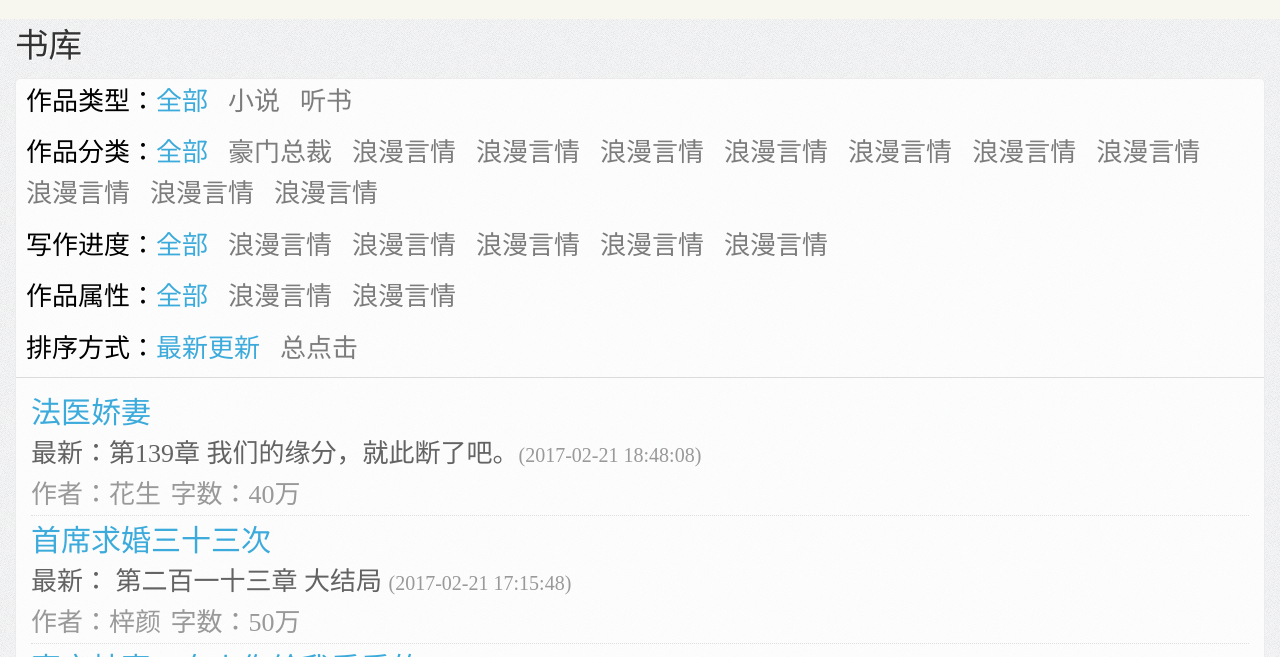
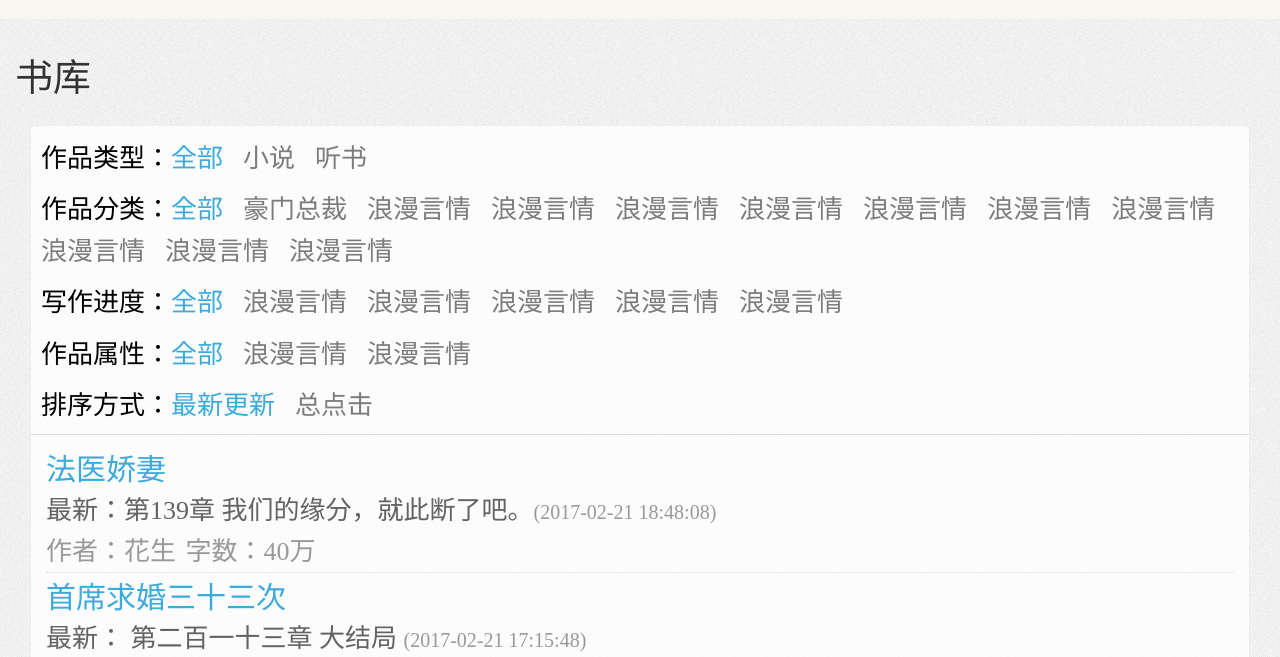
Before and after one commit to lbx-wilson/bookRead, a website: page nodeWeb/public/web/html/stacks/stacks.html in a window 1280 px wide. Shown: the part 141-798 px from the top of the page. Drawn offline with Linux system fonts and the light colour scheme.

Commit message:
代码提交保存

```diff
--- a/nodeWeb/public/web/html/stacks/stacks.css
+++ b/nodeWeb/public/web/html/stacks/stacks.css
@@ -1,15 +1,16 @@
 .container {
-    padding-top: 10px;
+    padding-top: 1rem;
     padding-bottom: 10px;
 }
 
 .container > .page-title {
     padding: 0 15px;
     margin-bottom: 15px;
-    font-size: 1.2em;
+    font-size: 0.95rem;
     font-weight: 400;
     color: #333;
     text-shadow: 1px 1px 1px #fff;
+    margin-bottom: 0.7rem;
 }
 
 .container > .container-common {
@@ -19,7 +20,7 @@
 }
 
 .container > .con-header {
-    margin: 0 15px 15px;
+    margin: 0 0.75rem 0.75rem;
     border-radius: 5px;
     background: rgba(255, 255, 255, .8);
     overflow: hidden;
@@ -28,6 +29,7 @@
 
 .book-list > .list-header {
     padding: 0;
+    padding-top:0.25rem;
     font-size: .65rem;
     color: #000;
     overflow: hidden;
```
